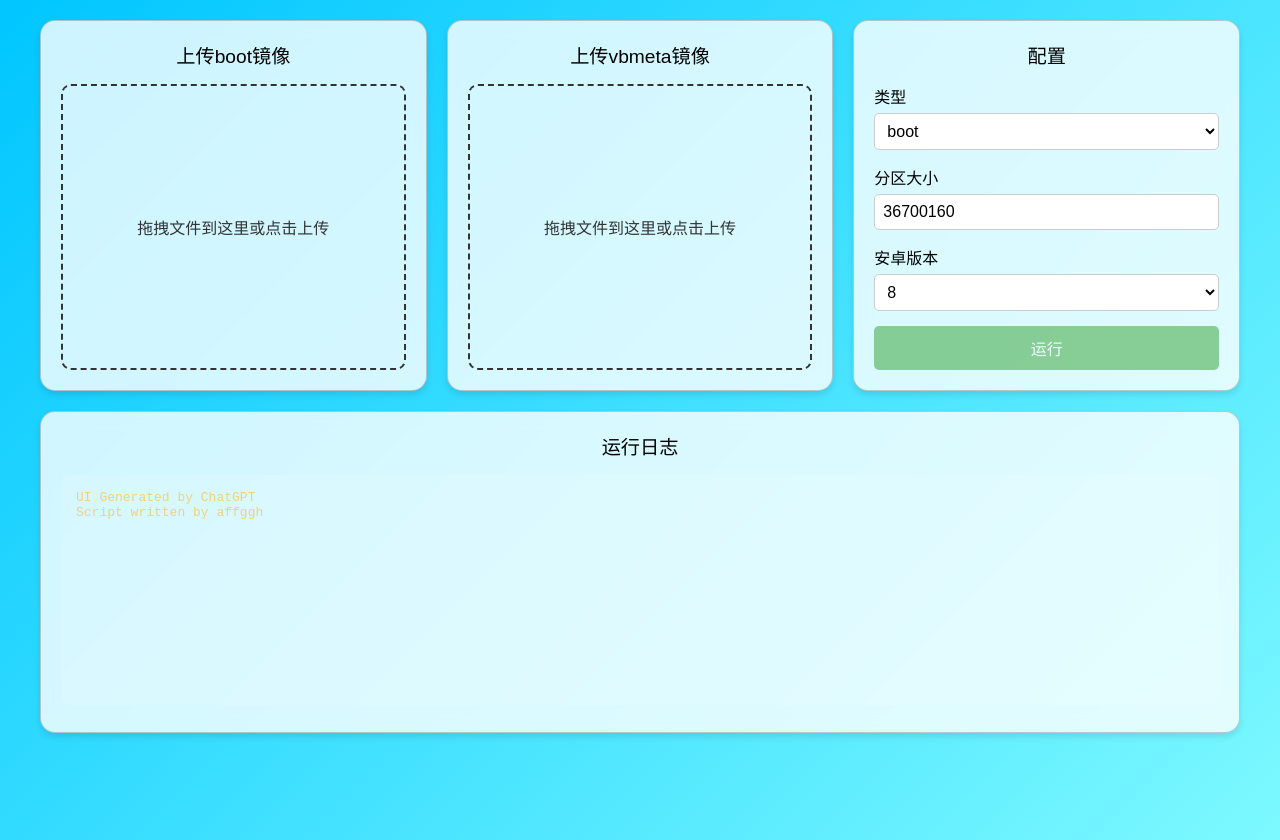
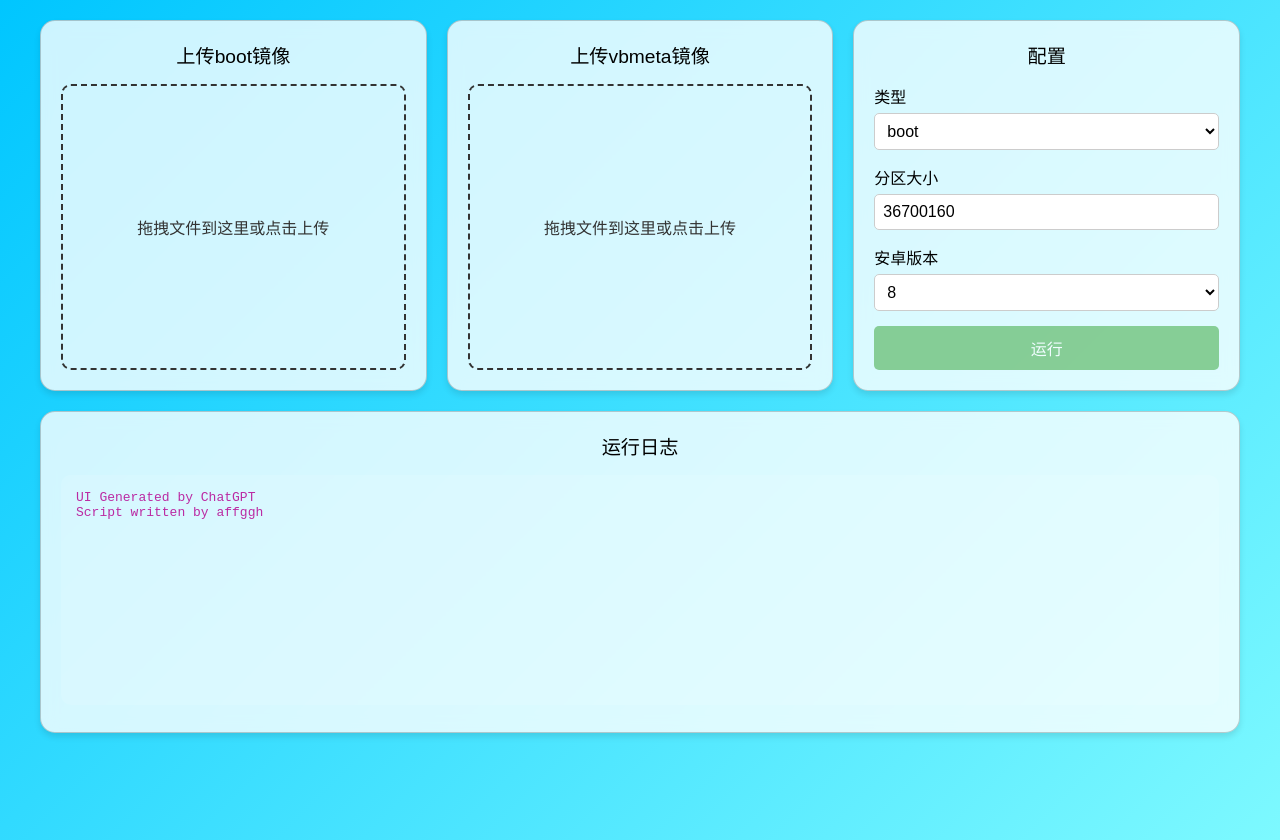
Before and after one commit to haropng/sprd_sign_web, a plain HTML site: page avbtool/index.html in a window 1280 px wide. Drawn offline with Linux system fonts and the light colour scheme.

Commit message:
Update index.html

```diff
--- a/avbtool/index.html
+++ b/avbtool/index.html
@@ -204,7 +204,7 @@
         /* 日志区域 */
         .log {
             background: rgba(0, 0, 0, 0.5);
-            color: #FFBB2AA3;
+            color: #BB2AA3;
             padding: 15px;
             border-radius: 10px;
             height: 200px;
@@ -215,12 +215,12 @@
 
         body.light-mode .log {
             background: rgba(255, 255, 255, 0.1);
-            color: #FFBB2AA3;
+            color: #BB2AA3;
         }
 
         body.dark-mode .log {
             background: rgba(0, 0, 0, 0.7);
-            color: #FFBB2AA3;
+            color: #BB2AA3;
         }
 
         /* 响应式调整 */
```
